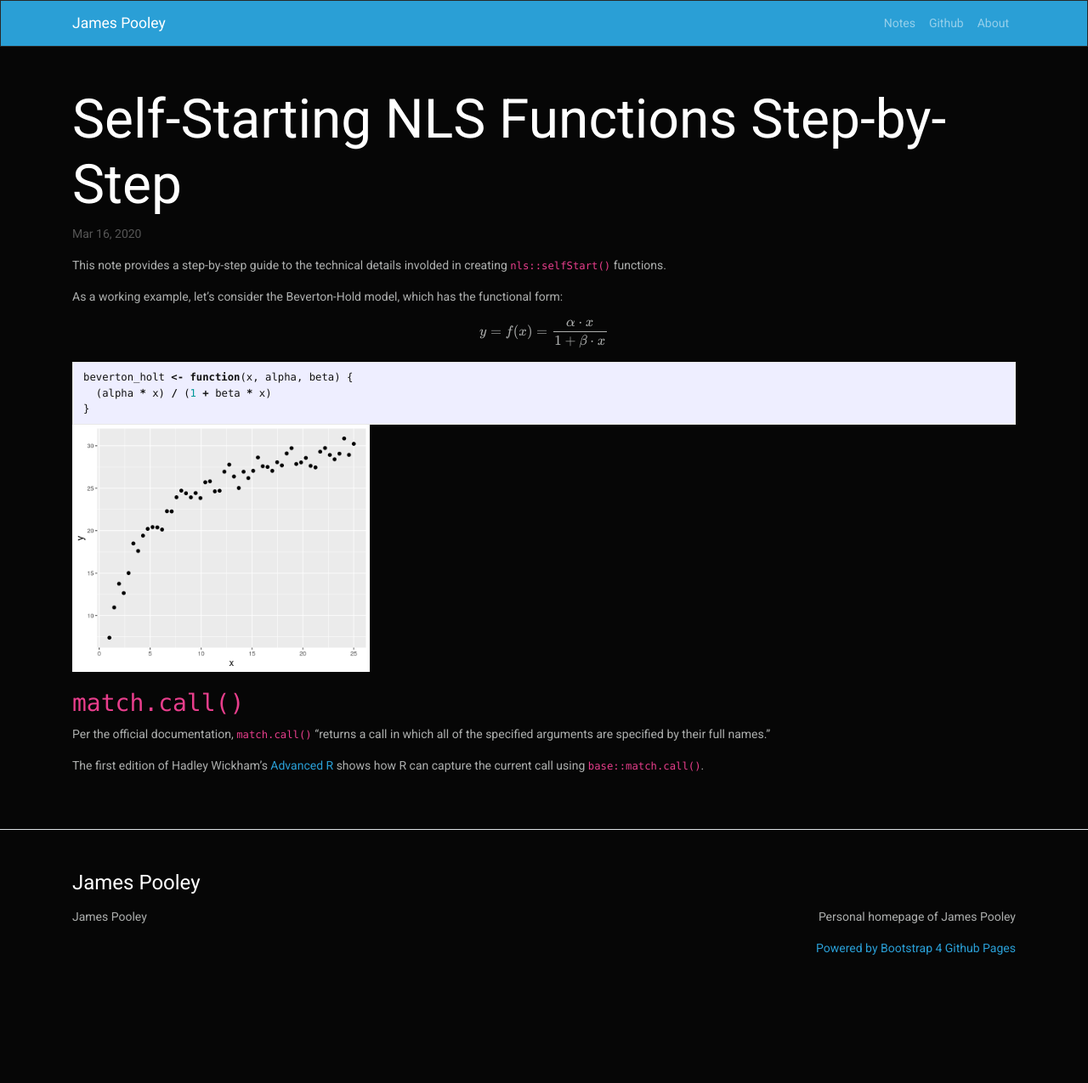
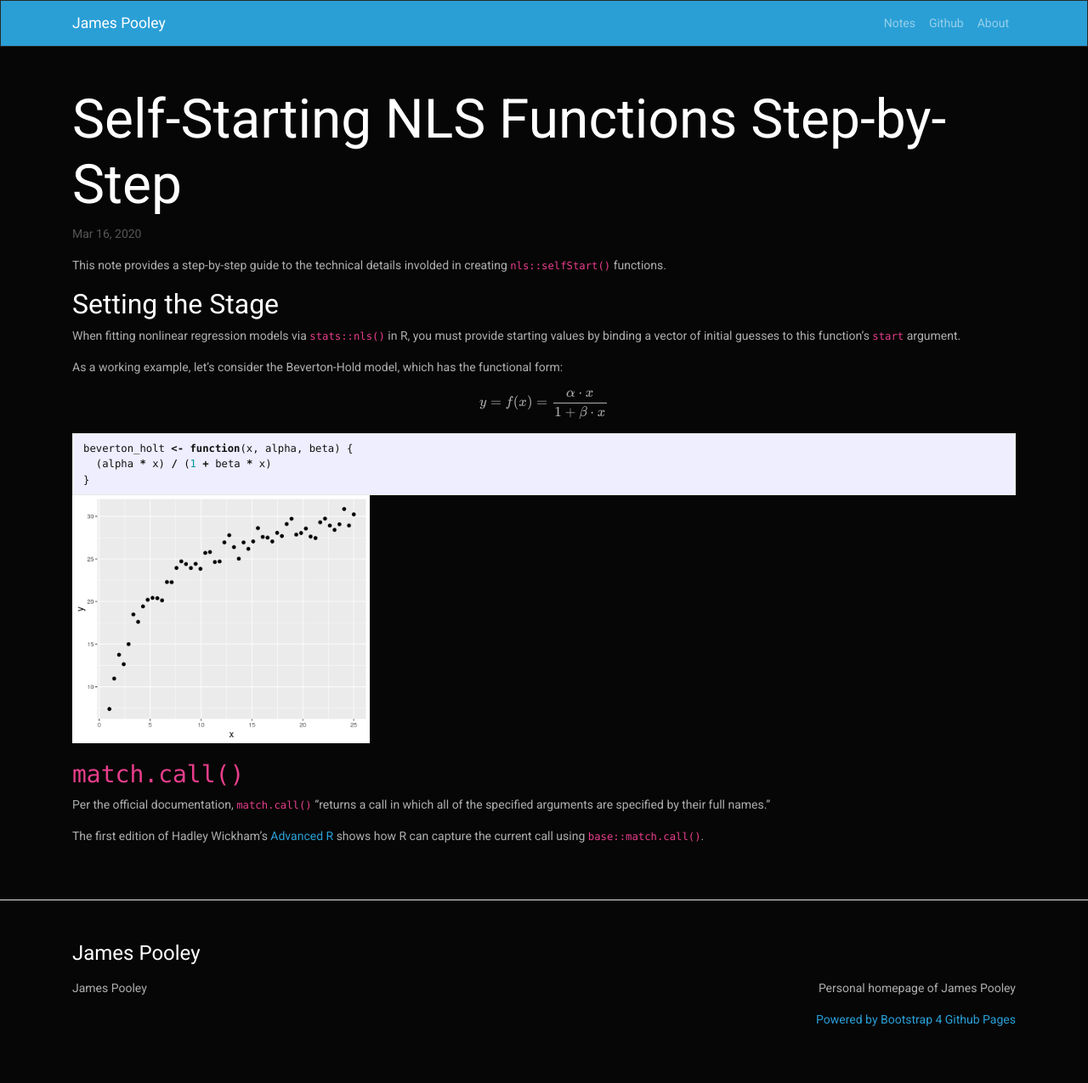
Before and after one commit to jamespooley/archived-jamespooley.github.io, a Jekyll site: the page built from _posts/2020-03-16-nls-selfstart.md, in a window 1280 px wide. Shown: the whole page at 85% size. Built offline with Jekyll 4.4.1, drawn with Linux system fonts in a browser that asks for light colours; formulas are drawn with MathJax 3; before the commit the page ends 1191 px from its top, so only the background shows below that.

Commit message:
Add some 'why do we need this' text

```diff
--- a/_posts/2020-03-16-nls-selfstart.md
+++ b/_posts/2020-03-16-nls-selfstart.md
@@ -6,6 +6,13 @@ title: "Self-Starting NLS Functions Step-by-Step"
 
 This note provides a step-by-step guide to the technical details involded
 in creating  `nls::selfStart()` functions.
+
+
+#### Setting the Stage
+
+When fitting nonlinear regression models via `stats::nls()` in R, you must provide
+starting values by binding a vector of initial guesses to this function's
+`start` argument.
 
 
 As a working example, let's consider the Beverton-Hold model, which has the functional form:
```
